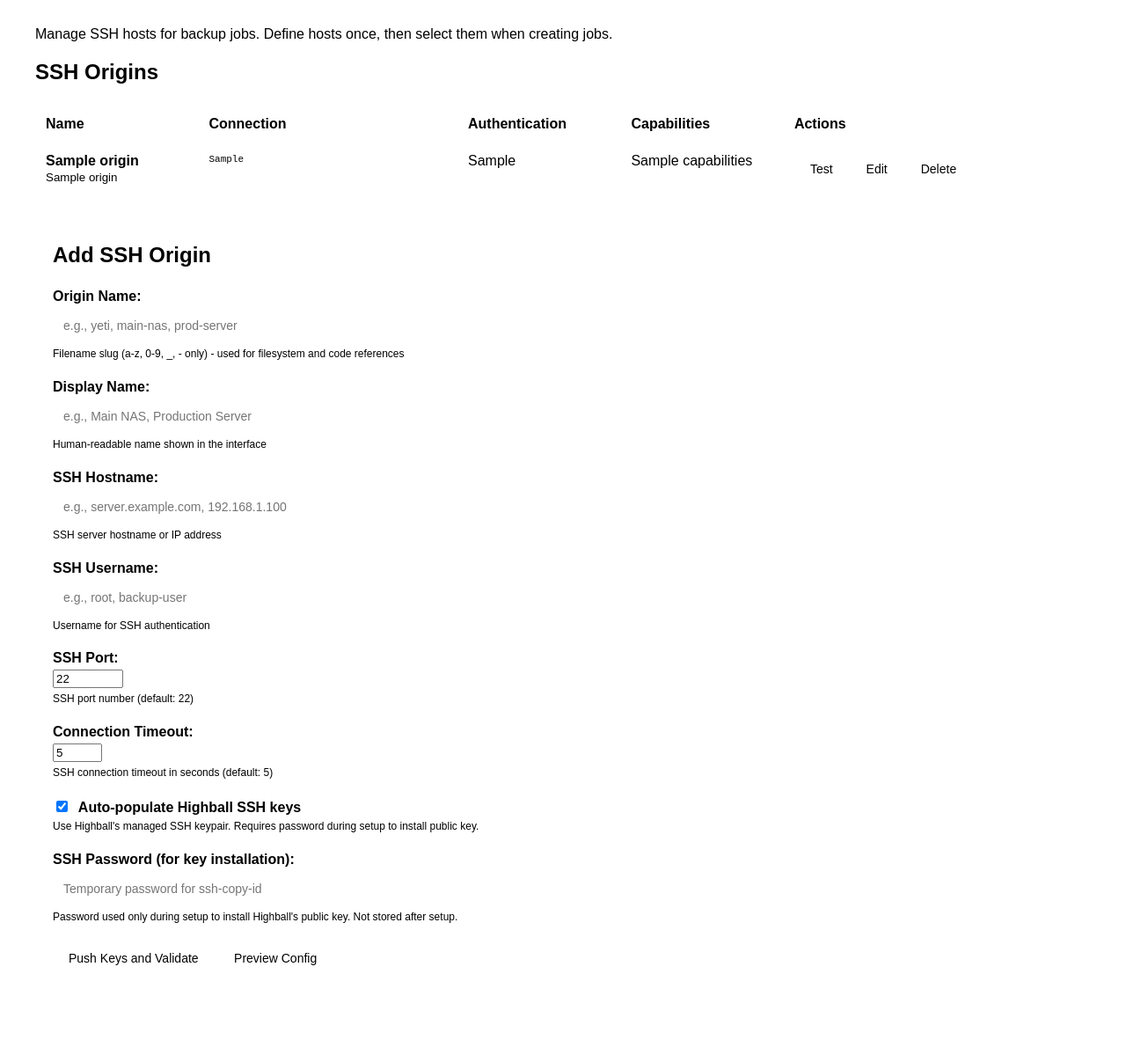
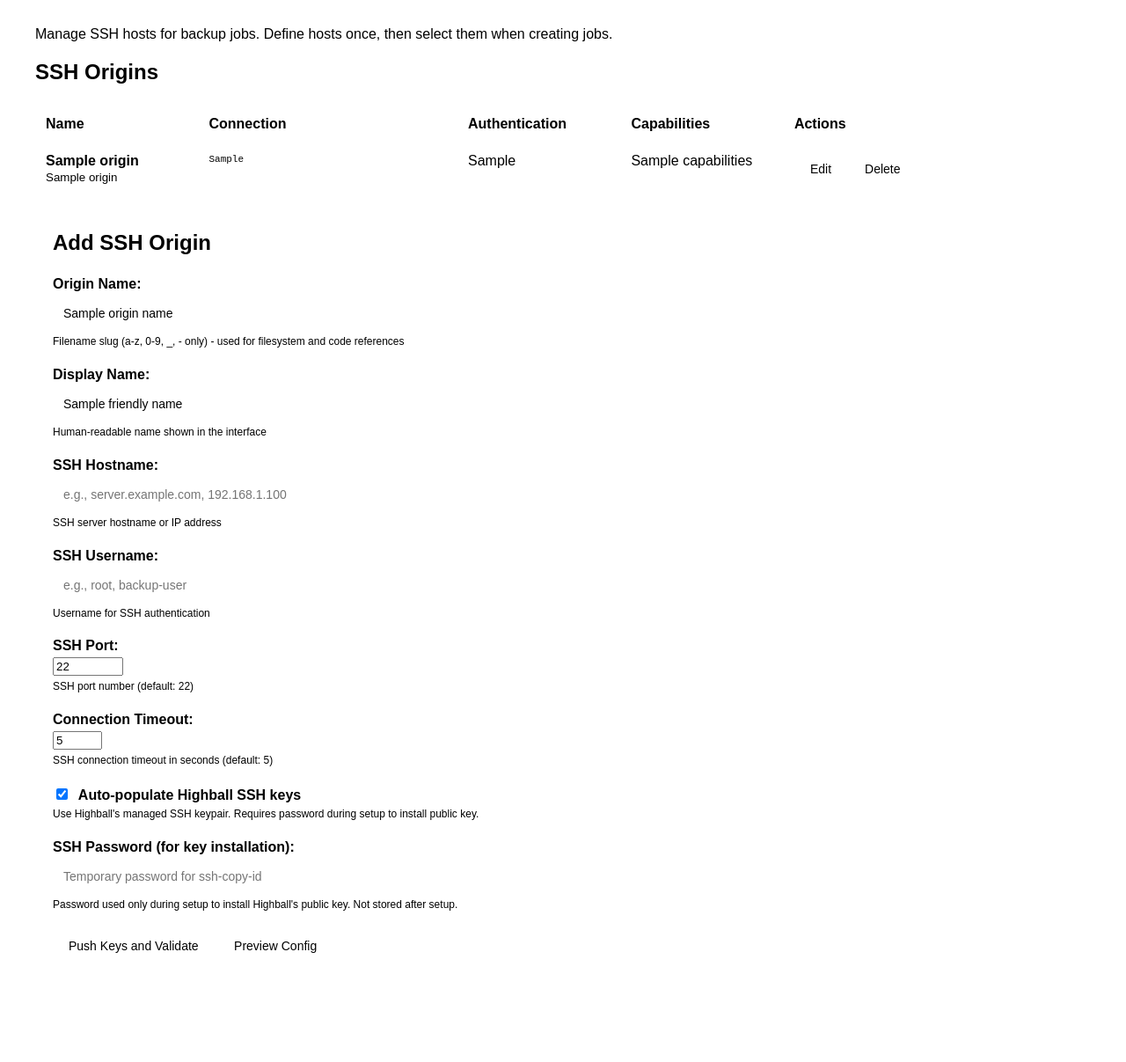
Before and after one commit to ja2ui0/highball, a Python web app: template templates/pages/ssh_config.html in a window 1280 px wide. Shown: the part 160-1367 px from the top of the page at 88% size. After the commit the page ends 1243 px from the top, so only its background shows below. Run offline with Jinja, Linux system fonts and the light colour scheme; the template is opened without the code that fills it: most values are stand-ins (such as "Sample title", 1, 10 or a date in 2020).

Commit message:
origins almost back to normal

```diff
--- a/templates/pages/ssh_config.html
+++ b/templates/pages/ssh_config.html
@@ -16,7 +16,7 @@
 
         {% include 'partials/ssh_origin_list.html' %}
 
-        <div id="ssh-origin-form-container" style="margin-top: 30px;">
+        <div id="ssh-origin-form-container" class="mt-xxl">
             {% include 'partials/ssh_origin_form.html' %}
         </div>
     </div>
--- a/templates/partials/ssh_origin_form.html
+++ b/templates/partials/ssh_origin_form.html
@@ -1,11 +1,13 @@
 <div class="section-container">
-    <h2 class="section-header">Add SSH Origin</h2>
+    <h2 class="section-header">{% if edit_mode %}Edit SSH Origin{% else %}Add SSH Origin{% endif %}</h2>
 
-    <form method="post" action="/ssh/add" enctype="multipart/form-data" id="ssh-origin-form">
+    <form method="post" action="{% if edit_mode %}/ssh/save{% else %}/ssh/add{% endif %}" enctype="multipart/form-data" id="ssh-origin-form">
         <div class="form-group">
             <label for="origin_name">Origin Name:</label>
             <input type="text" id="origin_name" name="origin_name" required
                    pattern="[a-zA-Z0-9_-]+"
+                   value="{{ origin_name | default('') }}"
+                   {% if edit_mode %}readonly{% endif %}
                    placeholder="e.g., yeti, main-nas, prod-server">
             <div class="help-text">Filename slug (a-z, 0-9, _, - only) - used for filesystem and code references</div>
         </div>
@@ -13,6 +15,7 @@
         <div class="form-group">
             <label for="friendly_name">Display Name:</label>
             <input type="text" id="friendly_name" name="friendly_name" required
+                   value="{{ friendly_name | default('') }}"
                    placeholder="e.g., Main NAS, Production Server">
             <div class="help-text">Human-readable name shown in the interface</div>
         </div>
@@ -20,6 +23,7 @@
         <div class="form-group">
             <label for="ssh_hostname">SSH Hostname:</label>
             <input type="text" id="ssh_hostname" name="ssh_hostname" required
+                   value="{{ ssh_hostname | default('') }}"
                    placeholder="e.g., server.example.com, 192.168.1.100">
             <div class="help-text">SSH server hostname or IP address</div>
         </div>
@@ -27,27 +31,31 @@
         <div class="form-group">
             <label for="ssh_username">SSH Username:</label>
             <input type="text" id="ssh_username" name="ssh_username" required
+                   value="{{ ssh_username | default('') }}"
                    placeholder="e.g., root, backup-user">
             <div class="help-text">Username for SSH authentication</div>
         </div>
 
         <div class="form-group">
             <label for="ssh_port">SSH Port:</label>
-            <input type="number" id="ssh_port" name="ssh_port" value="22"
+            <input type="number" id="ssh_port" name="ssh_port"
+                   value="{{ ssh_port | default(22) }}"
                    min="1" max="65535" placeholder="22">
             <div class="help-text">SSH port number (default: 22)</div>
         </div>
 
         <div class="form-group">
             <label for="ssh_timeout">Connection Timeout:</label>
-            <input type="number" id="ssh_timeout" name="ssh_timeout" value="5"
+            <input type="number" id="ssh_timeout" name="ssh_timeout"
+                   value="{{ ssh_timeout | default(5) }}"
                    min="1" max="60" placeholder="5">
             <div class="help-text">SSH connection timeout in seconds (default: 5)</div>
         </div>
 
         <div class="form-group">
             <label>
-                <input type="checkbox" name="ssh_highball" id="ssh_highball" checked
+                <input type="checkbox" name="ssh_highball" id="ssh_highball"
+                       {% if ssh_highball | default(true) %}checked{% endif %}
                        hx-post="/htmx/toggle-auth-method"
                        hx-target="#auth-method-container"
                        hx-include="closest form">
--- a/templates/partials/ssh_origin_row.html
+++ b/templates/partials/ssh_origin_row.html
@@ -5,18 +5,14 @@
     <td>{{ origin.capabilities }}</td>
     <td>
         <div class="action-buttons">
-            <button hx-get="/ssh/validate"
-                    hx-vals='{"origin_name": "{{ origin.name }}"}'
-                    hx-target="#validation-result-{{ origin.name }}"
-                    class="button">Test</button>
-            <button onclick="editOrigin('{{ origin.name }}')"
+            <button hx-get="/ssh/edit/{{ origin.name }}"
+                    hx-target="#ssh-origin-form-container"
+                    hx-swap="innerHTML"
                     class="button">Edit</button>
-            <button hx-post="/ssh/delete"
-                    hx-vals='{"name": "{{ origin.name }}"}'
+            <button hx-delete="/ssh/{{ origin.name }}"
                     hx-confirm="Are you sure you want to delete SSH origin '{{ origin.friendly_name }}'? This action cannot be undone."
                     hx-on::after-request="window.location.reload()"
                     class="button button-danger">Delete</button>
         </div>
-        <div id="validation-result-{{ origin.name }}" class="mt-sm"></div>
     </td>
 </tr>
```
Also changed, not shown: app.py (+9 -3 lines), config.py (+9 -8 lines), handlers/pages.py (+25 -0 lines).
